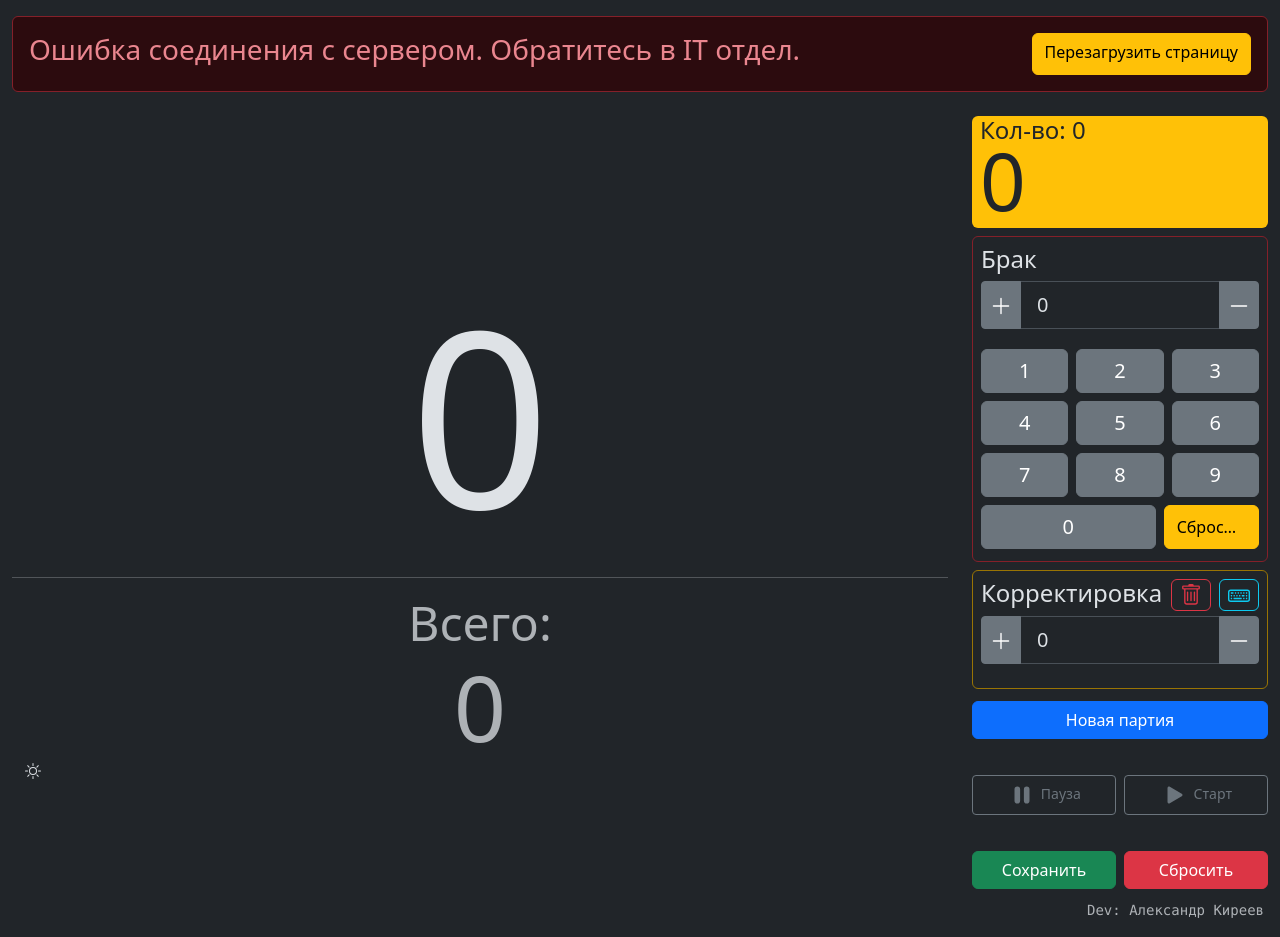
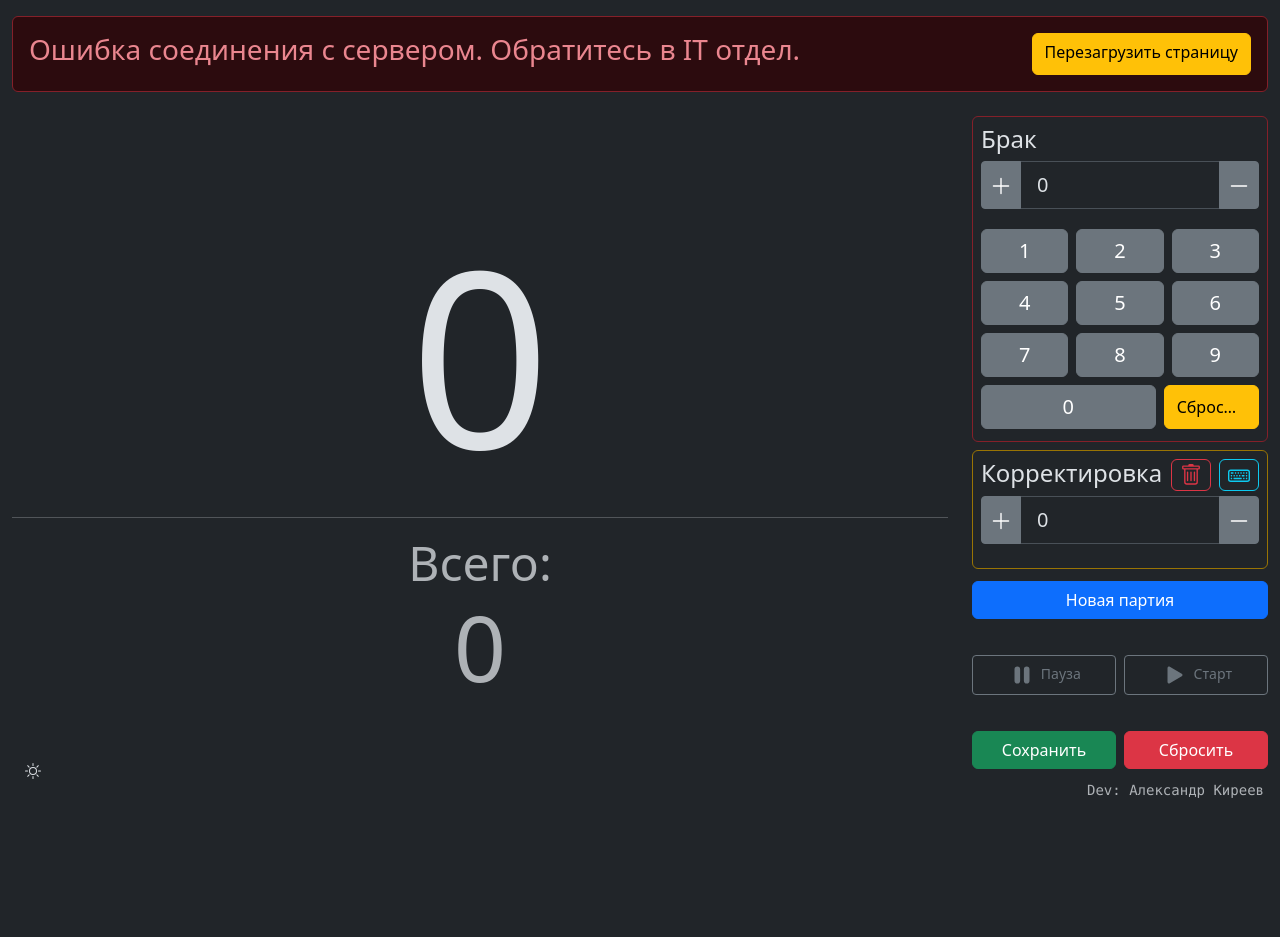
Before and after one commit to BespredeL/CVCounter, a Flask app: template templates/counter_text.html in a window 1280 px wide. After the commit the page ends 798 px from the top, so only its background shows below. Run offline with Flask 3, Linux system fonts and the light colour scheme; the template is opened without the code that fills it, so the values that code supplies are empty; parts of the project's set-up code (start-up, migrations or seed data) failed here and were passed over; some libraries are stand-ins or nearby versions.

Commit message:
Optimized and fix

```diff
--- a/app.py
+++ b/app.py
@@ -3,7 +3,7 @@
 
 # Developed by: Alexander Kireev
 # Created: 01.11.2023
-# Updated: 22.03.2024
+# Updated: 29.03.2024
 # Website: https://bespredel.name
 
 from threading import Thread
@@ -117,7 +117,8 @@ def counter(location=None):
         title=locations_dict.get(location, ),
         location=location,
         # items=items,
-        is_paused=object_counters[location].is_pause()
+        is_paused=object_counters[location].is_pause(),
+        counter_on_sidebar=True
     )
 
 
@@ -152,7 +153,8 @@ def counter_t(location=None):
         title=locations_dict.get(location, ),
         location=location,
         # items=items,
-        is_paused=object_counters[location].is_pause()
+        is_paused=object_counters[location].is_pause(),
+        # counter_on_sidebar=False
     )
 
 
--- a/templates/counter.html
+++ b/templates/counter.html
@@ -5,7 +5,7 @@
 {% block content %}
     <div class="row mb-3">
         <!-- START: Left block -->
-        <div class="col-12 col-lg-9 d-flex justify-content-center position-relative mt-2">
+        <div class="col-12 col-lg-9 d-flex justify-content-center position-relative my-2">
             <div class="img-container">
                 <img id="video_feed" class="text-center rounded" src="{{ url_for('get_frames', location=location) }}" alt=""/>
             </div>
@@ -23,8 +23,6 @@
 
         {% include 'partials/counter_sidebar_right.html' %}
     </div>
-
-    {#{% include 'partials/counter_bottom_help.html' %}#}
 {% endblock %}
 
 {% block footer %}
--- a/templates/partials/counter_sidebar_right.html
+++ b/templates/partials/counter_sidebar_right.html
@@ -1,12 +1,16 @@
 <!-- START: Right block -->
 <div class="col-12 col-lg-3">
-    <div class="bg-warning text-dark rounded px-2 my-2 position-relative">
-        <div class="h4 position-absolute">{{ trans('Quantity:') }} <span id="total_count">0</span></div>
-        <div id="current_count" class="display-1 pt-3">0</div>
-    </div>
+    {% if counter_on_sidebar is not none and counter_on_sidebar  %}
+        <!-- Counter block -->
+        <div class="bg-warning text-dark rounded position-relative my-2 px-2">
+            <div class="h4 position-absolute">{{ trans('Quantity:') }} <span id="total_count">0</span></div>
+            <div id="current_count" class="display-1 pt-3">0</div>
+        </div>
+    {% endif %}
 
     {% if(items and items is not none) %}
-        <div class="border border-primary rounded mb-2 p-2">
+        <!-- Select product -->
+        <div class="border border-primary rounded my-2 p-2">
             <select class="selectpicker form-control" id="item" name="item" data-width="auto" data-style="btn-body" data-live-search="true">
                 <option selected disabled>{{ trans('Select product') }}</option>
                 {% for item in items %}
@@ -16,7 +20,8 @@
         </div>
     {% endif %}
 
-    <div class="border border-danger-subtle rounded mb-2 p-2">
+    <!-- Defect keyboard -->
+    <div class="border border-danger-subtle rounded my-2 p-2">
         <div class="col-12 mb-3">
             <label for="defect_count" class="form-label h4">{{ trans('Defective products') }}</label>
             <div class="input-group" id="defect_count">
@@ -61,7 +66,8 @@
         </div>
     </div>
 
-    <div class="border border-warning-subtle rounded mb-2 p-2">
+    <!-- Correct keyboard -->
+    <div class="border border-warning-subtle rounded my-2 p-2">
         <div class="col-12 mb-3">
             <label for="correct_count" class="form-label h4">{{ trans('Correct count') }}</label>
             <button class="btn btn-outline-info float-end" data-bs-toggle="collapse" data-bs-target="#collapseСorrect" aria-expanded="false"
@@ -122,6 +128,7 @@
         </div>
     </div>
 
+    <!-- Buttons -->
     <div class="col-12 mb-3 px-2">
         <div class="row mb-3">
             <button class="btn btn-primary col mb-3 m-1" id="btn_reset_current">{{ trans('New batch') }}</button>
```
Also changed, not shown: requirements.txt (+5 -5 lines).
